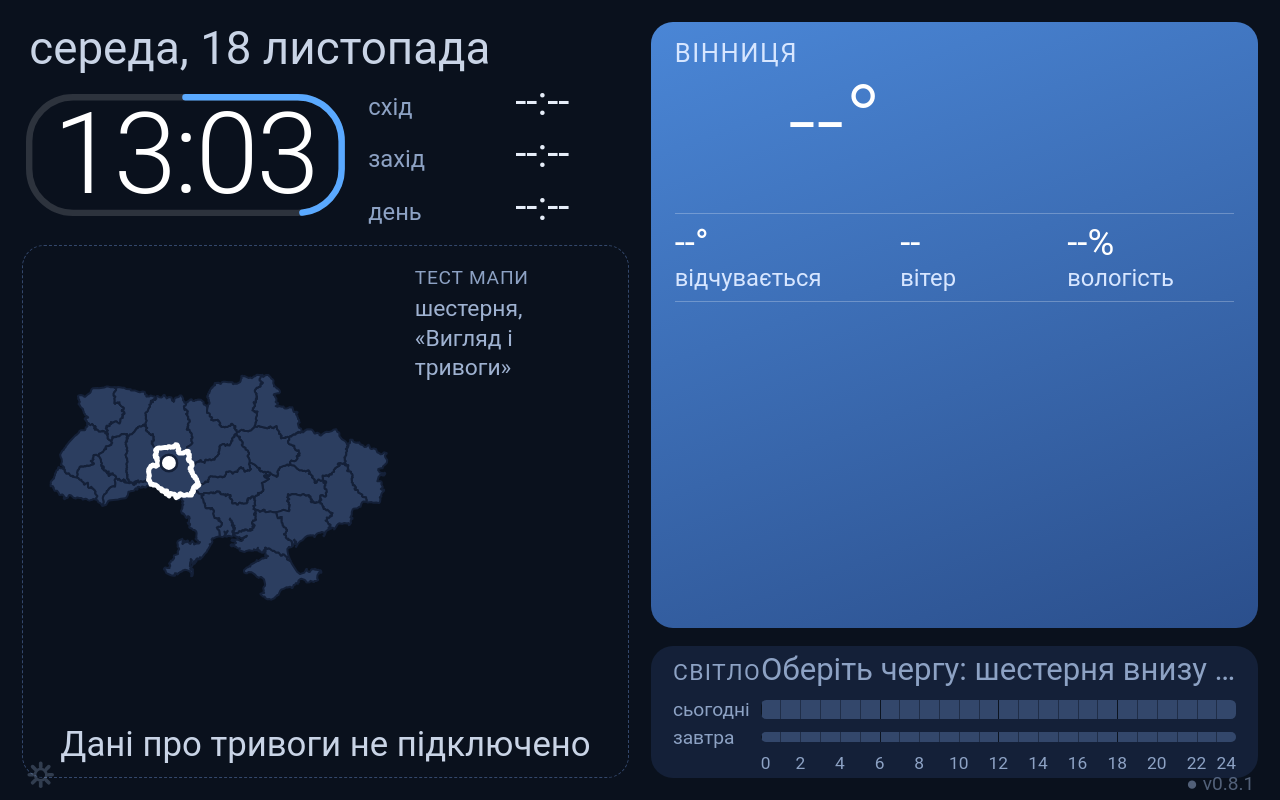
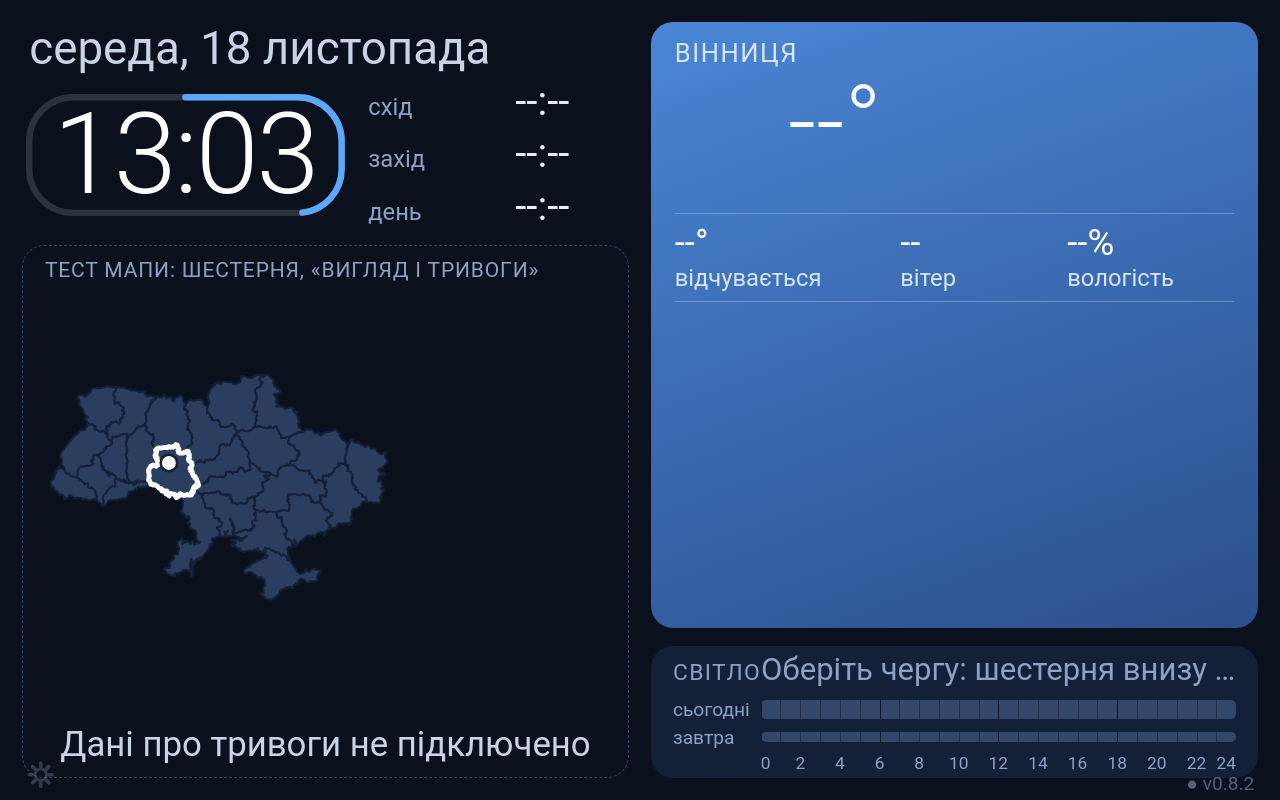
Before and after one commit to Oleksandr-tkchk/dashboard, a plain HTML site: page index.html in a window 1280 px wide. Drawn offline with Linux system fonts and the light colour scheme; no server answers.

Commit message:
v0.8.2: заголовок блоку тривог в один рядок зліва над мапою
Co-Authored-By: Claude Sonnet 5.5 <noreply@anthropic.com>
Claude-Session: https://claude.ai/code/session_013jiGDXn2e8PLcRouYBnA1b

```diff
--- a/index.html
+++ b/index.html
@@ -4,7 +4,7 @@
 <meta charset="utf-8">
 <title>Дашборд</title>
 <!-- Версія сторінки: змінюється при кожному оновленні, за нею телефон розуміє, що треба перезавантажитись -->
-<meta name="app-version" content="0.8.1">
+<meta name="app-version" content="0.8.2">
 <meta name="viewport" content="width=device-width, initial-scale=1, maximum-scale=1, user-scalable=no">
 <meta name="mobile-web-app-capable" content="yes">
 <meta name="theme-color" content="#0a111d">
@@ -60,11 +60,14 @@ body{font-family:Roboto,"Helvetica Neue",Arial,sans-serif}
 .soon p{margin:0;font-size:1.7rem;color:#c9d4e6}
 #status{position:absolute;right:1.4rem;bottom:.25rem;font-size:1.05rem;color:#8da2c4;opacity:.55}
 /* Блок «Повітряна тривога» */
-#alertcard{flex:1 1 0;min-height:0;margin-top:.7rem;padding:.5rem 1.2rem .6rem;overflow:hidden;display:flex;flex-direction:column}
+#ahead{position:absolute;left:1.2rem;top:.6rem;z-index:1;font-size:1.15rem;line-height:1.2;color:#8da2c4;text-transform:uppercase;letter-spacing:.04em;white-space:nowrap}
+#alertcard.alarm #ahead{color:#d9a9a9}
+.night #ahead{color:#5d6672}
+#alertcard{position:relative;flex:1 1 0;min-height:0;margin-top:.7rem;padding:.5rem 1.2rem .6rem;overflow:hidden;display:flex;flex-direction:column}
 #amain{flex:1 1 0;min-height:0;display:flex;align-items:center;justify-content:center}
 #amap{flex:none;display:none}
 #amap svg{display:block}
-#alist{flex:1;min-width:0;align-self:flex-start;margin:.6rem 0 0 1.2rem;max-height:100%;font-size:1.25rem;color:#9fb2d1;line-height:1.3;overflow:hidden;word-wrap:break-word}
+#alist{flex:1;min-width:0;align-self:flex-start;margin:.5rem 0 0 1.2rem;max-height:100%;font-size:1.25rem;color:#9fb2d1;line-height:1.3;overflow:hidden;word-wrap:break-word}
 #alist b{display:block;font-weight:400;color:#8da2c4;text-transform:uppercase;letter-spacing:.04em;font-size:1.05rem;margin-bottom:.25rem;line-height:1.2}
 #alist.big{font-size:2rem;margin:0;align-self:center;text-align:center}
 #aline{flex:none;font-size:1.9rem;line-height:1.2;color:#6ee7a0;white-space:nowrap;overflow:hidden;text-overflow:ellipsis;padding-top:.3rem;text-align:center}
@@ -208,6 +211,7 @@ body{font-family:Roboto,"Helvetica Neue",Arial,sans-serif}
       </div>
       </div>
       <div class="card" id="alertcard">
+        <div id="ahead"></div>
         <div id="amain"><div id="amap"></div><div id="alist"></div></div>
         <div id="aline"><span id="astat"></span><span id="asub"></span></div>
       </div>
@@ -242,7 +246,7 @@ body{font-family:Roboto,"Helvetica Neue",Arial,sans-serif}
 (function () {
   'use strict';
 
-  var APP_VERSION = '0.8.1';
+  var APP_VERSION = '0.8.2';
 
   // ---------- Налаштування ----------
   // Їх можна змінити параметрами в посиланні, один раз: ?name=Вінниця&lat=49.2331&lon=28.4682
@@ -659,46 +663,45 @@ var GEO = [["Вінницька область","M325.8 210.9 336.9 211.1 337.8
   function shortName(n) { return n.length > 10 ? n.substr(0, 9) + '.' : n; }
   function listHtml(names, own, wRem, hRem) {
     var f = names.length <= 4 ? 1.25 : (names.length <= 8 ? 1.1 : 1.0), cpl, lines, budget, used = 0, out = [], i, nm, head;
-    cpl = Math.floor(wRem / (f * 0.5)); lines = Math.floor((hRem - 2.2) / (f * 1.3));
+    cpl = Math.floor(wRem / (f * 0.5)); lines = Math.floor((hRem - 0.8) / (f * 1.3));
     budget = Math.max(10, cpl * lines) - 8;
     for (i = 0; i < names.length; i++) {
       nm = names.length > 4 ? shortName(names[i]) : names[i];
       if (used + nm.length + 2 > budget && i > 0) break;
       out.push(nm); used += nm.length + 2;
     }
-    head = (own ? 'Тривога також' : 'Тривога в областях') + ' (' + names.length + ')';
-    return '<span style="font-size:' + f + 'rem"><b>' + head + '</b>' + esc(out.join(', ')) + (out.length < names.length ? ' +' + (names.length - out.length) + ' ще' : '') + '</span>';
+    return '<span style="font-size:' + f + 'rem">' + esc(out.join(', ')) + (out.length < names.length ? ' +' + (names.length - out.length) + ' ще' : '') + '</span>';
   }
   function renderAlerts() {
     var card = $('alertcard'), a = alertState(), level = String(cfg.map), now = new Date().getTime() / 1000, fs = rootEl._fs || 10.8;
     var cw = card.clientWidth / fs, ch = card.clientHeight / fs;
-    var cls = 'card', stat, sub = '', other, m = null, mapW = 0, mh = '', listW, lh = '', big = false;
+    var cls = 'card', stat, sub = '', other, m = null, mapW = 0, mh = '', listW, lh = '', big = false, head = '';
     var availH = Math.max(3, ch - 1.1 - 3.4), availW = Math.max(6, cw - 2.4);
     if (level === 'auto') level = 'country';
     if (level === 'region' && a.oi < 0) level = 'country';
     other = namesOf(a, 1);
     if (a.src === 'off') {
       cls += ' dim'; stat = 'Дані про тривоги не підключено';
-      lh = '<b>Тест мапи</b>шестерня, «Вигляд і тривоги»';
+      head = 'Тест мапи: шестерня, «Вигляд і тривоги»';
     } else if (a.own) {
       cls += ' alarm'; stat = 'ТРИВОГА'; sub = ' · ' + durText(now - a.since) + ' (з ' + hhmm(a.since) + ')';
     } else {
       stat = 'Тривоги немає'; sub = ' · вже ' + durText(now - a.lastEnd);
     }
     if (a.src !== 'off') {
-      lh = other.length ? '<b>' + (a.own ? 'Тривога також' : 'Тривога в областях') + ' (' + other.length + ')</b>' + esc(other.slice(0, 14).join(', ')) + (other.length > 14 ? ' +' + (other.length - 14) + ' ще' : '') : '<b>Інші області</b>спокійно';
+      head = other.length ? (a.own ? 'Тривога також' : 'Тривога в областях') + ' (' + other.length + ')' : 'В інших областях спокійно';
     }
     if (level !== 'strip') {
       m = mapSvg(level, a, availH);
       if (m.w > availW * 0.62) m = mapSvg(level, a, availH * availW * 0.62 / m.w);
       mapW = m.w; mh = m.svg; listW = availW - mapW;
-      if (listW < 9) lh = '';                         // для списку не лишилось місця
-      else if (other.length) lh = listHtml(other, a.own, listW - 1.2, availH - 0.6);
+      if (listW >= 9 && other.length && a.src !== 'off') lh = listHtml(other, a.own, listW - 1.2, availH - 0.6);
     } else { big = true; }
     if (card.className !== cls) card.className = cls;
     setText($('astat'), stat); setText($('asub'), sub);
     var am = $('amap'); am.style.display = m ? 'block' : 'none'; setHtml(am, mh);
     var al = $('alist'); al.className = big ? 'big' : ''; setHtml(al, lh);
+    setText($('ahead'), head);
   }
 
   // ---------- Світло: джерела графіків (провайдери) ----------
```
